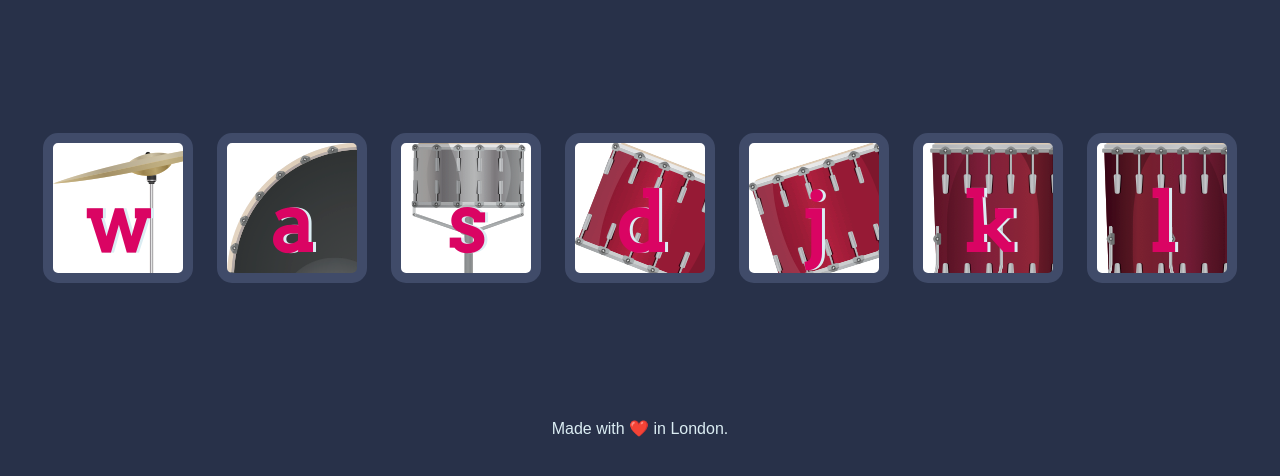
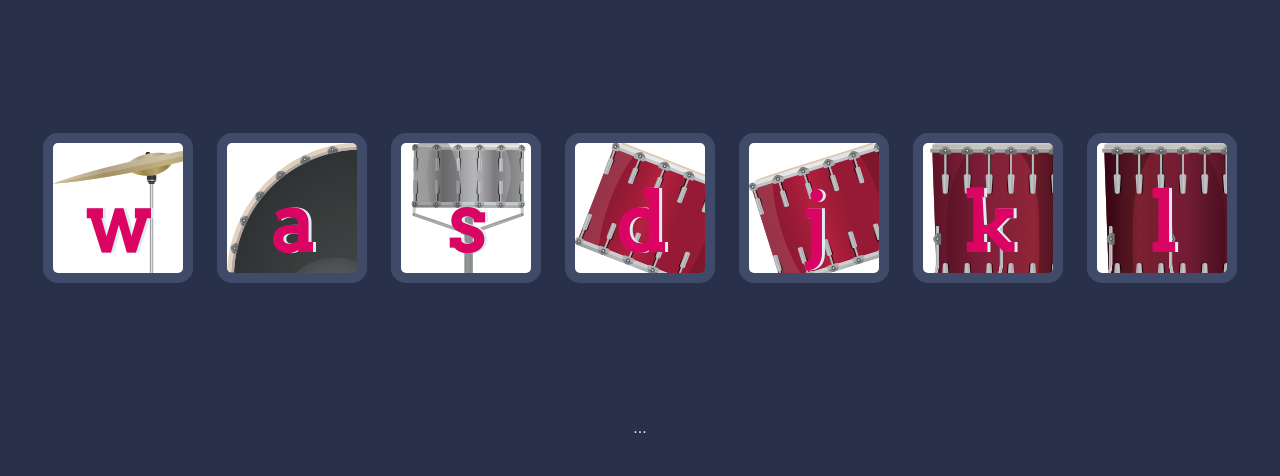
Before and after one commit to M4-Webiee/DrumKit, a plain HTML site: page index.html in a window 1280 px wide. Shown: the part 156-632 px from the top of the page. Drawn offline with Linux system fonts and the light colour scheme.

Commit message:
Update index.html

```diff
--- a/index.html
+++ b/index.html
@@ -23,7 +23,7 @@
 
 
   <footer>
-    Made with ❤️ in London.
+    ...
   </footer>
   <script src="index.js" charset="utf-8"></script>
 </body>
```
